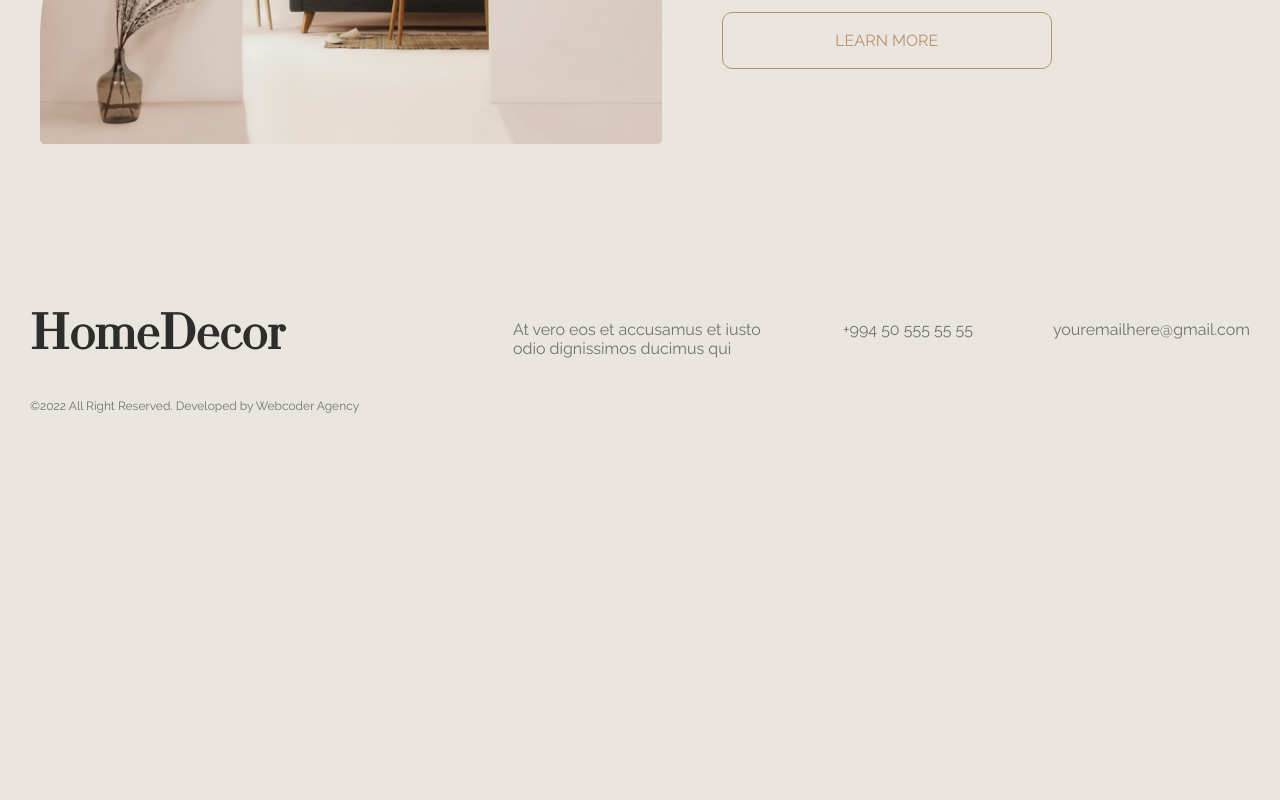
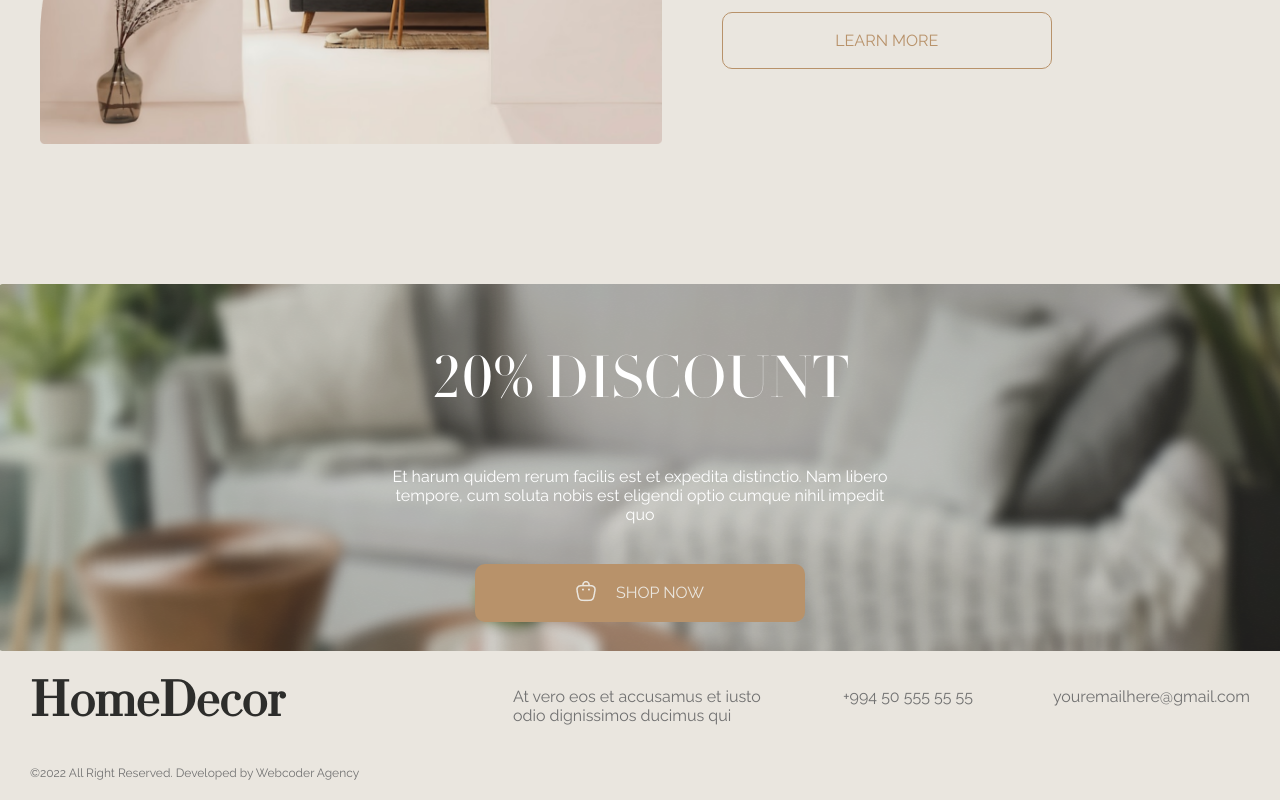
Before and after one commit to elturanshucai/furniture_e-commerce, a React (Vite) app: page / in a window 1280 px wide. Shown: the part 1767-2567 px from the top of the page. Before the commit the page ends 2200 px from the top, so only its background shows below. Built offline with nearby package versions, Linux system fonts and the light colour scheme.

Commit message:
completed discount section

```diff
--- a/src/images.js
+++ b/src/images.js
@@ -3,6 +3,7 @@ import shopIcon from './assets/icons/shop.png'
 import slide1 from './assets/images/hero/swiper/slide1.png'
 import slide2 from './assets/images/hero/swiper/slide2.png'
 import about from './assets/images/about/about.png'
+import discount from './assets/images/bg/discount.png'
 
 export const heroImages = {
     hero
@@ -17,6 +18,10 @@ export const swiperImages = {
     slide2
 }
 
-export const aboutImage={
+export const aboutImage = {
     about
 }
+
+export const customImages = {
+    discount
+}
--- a/src/pages/home/Home.jsx
+++ b/src/pages/home/Home.jsx
@@ -3,6 +3,7 @@ import styles from './home.module.css'
 import Hero from './container/hero/Hero'
 import HomeSwiper from './container/swiper/HomeSwiper'
 import AboutSection from './container/about/AboutSection'
+import DiscountSection from './container/discount/DiscountSection'
 
 const Home = () => {
   return (
@@ -10,6 +11,7 @@ const Home = () => {
       <Hero />
       <HomeSwiper />
       <AboutSection />
+      <DiscountSection />
     </>
   )
 }
--- /dev/null
+++ b/src/pages/home/container/discount/DiscountSection.jsx
@@ -0,0 +1,25 @@
+import React from 'react'
+import styles from './discount.module.css'
+import { customImages } from '../../../../images'
+import { ShopButton } from '../../../../components/buttons/ShopButton'
+
+const DiscountSection = () => {
+    return (
+        <section className={styles.discount}>
+            <div className={styles.bg}>
+                <img src={customImages.discount} alt="discount" />
+            </div>
+            <article className={styles.content}>
+                <div className={styles.content__inner}>
+                    <h2 className={styles.title}>20% discount</h2>
+                    <p>
+                        Et harum quidem rerum facilis est et expedita distinctio. Nam libero tempore, cum soluta nobis est eligendi optio cumque nihil impedit quo
+                    </p>
+                    <ShopButton />
+                </div>
+            </article>
+        </section>
+    )
+}
+
+export default DiscountSection
--- /dev/null
+++ b/src/pages/home/container/discount/discount.module.css
@@ -0,0 +1,51 @@
+.discount {
+    position: relative;
+}
+
+.bg{
+    width: 100%;
+    height: 367px;
+}
+
+.bg img{
+    width: 100%;
+    height: 100%;
+}
+
+.content {
+    position: absolute;
+    inset: 0;
+    padding-top: 60px;
+    padding-inline: 16px;
+}
+
+.content__inner {
+    color: #ffffff;
+    display: flex;
+    flex-direction: column;
+    gap: 40px;
+    align-items: center;
+    width: 90%;
+    margin: 0 auto;
+    max-width: 500px;
+}
+
+.title{
+    font-family: 'Didot Title';
+    font-size: 62px;
+    font-weight: 500;
+    text-transform: uppercase;
+}
+
+.content__inner p{
+    text-align: center;
+}
+
+@media screen and (max-width:600px) {
+    .title{
+        font-size: 24px;
+    }
+    .bg img{
+        object-fit: cover;
+    }
+}
```
Also changed, not shown: src/assets/images/bg/discount.png (added).
